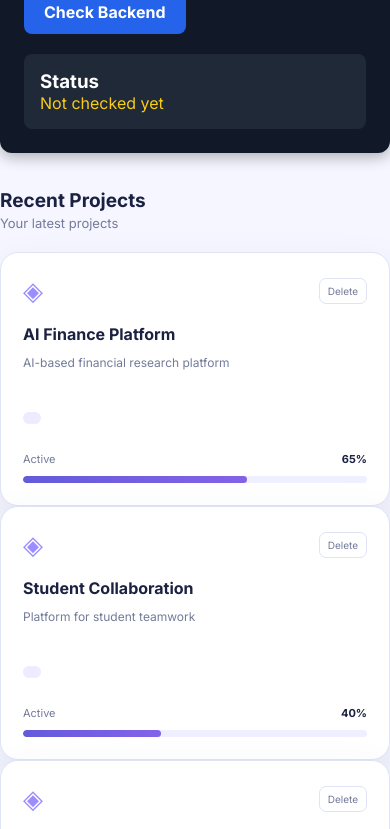
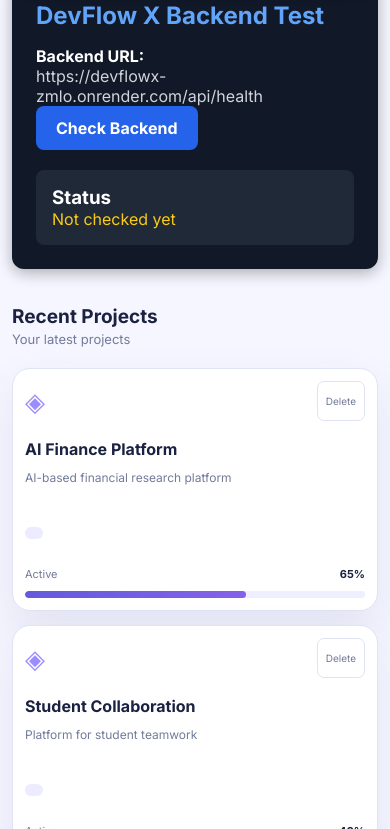
Before and after one commit to ashutoshsinghthakur0827-wq/DevFlowX, a React (Vite) app in the folder frontend-react/: page /dashboard in a window 390 px wide. Shown: the part 1171-2000 px from the top of the page. Built offline with nearby package versions, Linux system fonts and the light colour scheme.

Commit message:
Implement mobile layout styles in index.css
Added mobile layout styles for responsive design.

```diff
--- a/frontend-react/src/index.css
+++ b/frontend-react/src/index.css
@@ -2593,3 +2593,317 @@
     flex-direction: column;
   }
 }
+/* =========================================
+   DEVFLOW X - MOBILE LAYOUT ONLY
+   ========================================= */
+
+@media (max-width: 768px) {
+
+  /* Main page */
+  body {
+    margin: 0;
+    overflow-x: hidden;
+  }
+
+  #root {
+    width: 100%;
+    min-width: 0;
+  }
+
+  /* Sidebar becomes a top navigation bar */
+  .sidebar {
+    position: fixed;
+    top: 0;
+    left: 0;
+    right: 0;
+    z-index: 9999;
+
+    display: flex;
+    flex-direction: column;
+
+    width: 100%;
+    height: auto;
+    padding: 10px;
+
+    background: var(--sidebar-bg, #111827);
+    border: none;
+  }
+
+  /* Logo */
+  .sidebar-brand,
+  .brand,
+  .logo-section {
+    display: flex;
+    justify-content: center;
+    align-items: center;
+
+    width: 100%;
+    padding: 8px 0;
+  }
+
+  /* Horizontal navigation */
+  .nav-menu,
+  .sidebar-nav,
+  .nav-links,
+  .navigation {
+    display: flex !important;
+    flex-direction: row !important;
+    align-items: center;
+
+    width: 100%;
+    gap: 8px;
+
+    padding: 8px 0;
+
+    overflow-x: auto;
+    overflow-y: hidden;
+
+    scrollbar-width: none;
+    -webkit-overflow-scrolling: touch;
+  }
+
+  .nav-menu::-webkit-scrollbar,
+  .sidebar-nav::-webkit-scrollbar,
+  .nav-links::-webkit-scrollbar,
+  .navigation::-webkit-scrollbar {
+    display: none;
+  }
+
+  /* All navigation items */
+  .nav-item,
+  .nav-link,
+  .sidebar-link,
+  .navigation-item {
+    display: flex !important;
+    flex: 0 0 auto !important;
+
+    align-items: center;
+    justify-content: center;
+
+    min-width: max-content;
+    min-height: 42px;
+
+    padding: 10px 14px;
+
+    color: inherit;
+    font-size: 12px;
+    white-space: nowrap;
+
+    border-radius: 10px;
+  }
+
+  /* Active navigation item */
+  .nav-item.active,
+  .nav-link.active,
+  .sidebar-link.active,
+  .navigation-item.active {
+    color: #ffffff;
+    background: #635bff;
+  }
+
+  /* Main content below top navigation */
+  .main-content,
+  .main-area,
+  .content-area,
+  .app-content {
+    width: 100%;
+    min-width: 0;
+
+    margin-left: 0 !important;
+    padding: 16px;
+
+    margin-top: 125px;
+  }
+
+  /* Dashboard cards */
+  .stats-grid,
+  .dashboard-stats,
+  .statistics-grid {
+    display: grid;
+    grid-template-columns: repeat(2, minmax(0, 1fr));
+
+    width: 100%;
+    gap: 10px;
+  }
+
+  /* All content grids */
+  .dashboard-grid,
+  .content-grid,
+  .projects-grid,
+  .tasks-grid,
+  .team-grid,
+  .analytics-grid {
+    display: grid;
+    grid-template-columns: minmax(0, 1fr);
+
+    width: 100%;
+    gap: 14px;
+  }
+
+  /* Cards */
+  .card,
+  .project-card,
+  .task-card,
+  .team-card,
+  .analytics-card,
+  .panel {
+    width: 100%;
+    min-width: 0;
+    padding: 14px;
+    overflow-wrap: anywhere;
+  }
+
+  /* Task and project content */
+  .task-list,
+  .tasks-list,
+  .project-list,
+  .projects-list {
+    display: flex;
+    flex-direction: column;
+    gap: 12px;
+
+    width: 100%;
+  }
+
+  .task-item,
+  .task-row,
+  .project-card {
+    max-width: 100%;
+    overflow-wrap: anywhere;
+  }
+
+  /* AI Assistant */
+  .ai-layout,
+  .assistant-layout,
+  .chat-layout {
+    display: flex;
+    flex-direction: column;
+
+    width: 100%;
+    gap: 12px;
+  }
+
+  .chat-container,
+  .chat-window,
+  .ai-chat {
+    width: 100%;
+    min-width: 0;
+    max-width: 100%;
+  }
+
+  .chat-message {
+    max-width: 90%;
+    overflow-wrap: anywhere;
+    word-break: break-word;
+  }
+
+  /* Team */
+  .team-members,
+  .members-grid {
+    display: grid;
+    grid-template-columns: minmax(0, 1fr);
+    gap: 12px;
+  }
+
+  /* Analytics */
+  .chart-container,
+  .chart-wrapper {
+    width: 100%;
+    max-width: 100%;
+    overflow-x: auto;
+  }
+
+  /* Settings */
+  .settings-layout,
+  .settings-container {
+    display: grid;
+    grid-template-columns: minmax(0, 1fr);
+
+    width: 100%;
+    gap: 12px;
+  }
+
+  /* Buttons */
+  button {
+    min-height: 40px;
+    max-width: 100%;
+  }
+
+  /* Forms */
+  input,
+  select,
+  textarea {
+    width: 100%;
+    max-width: 100%;
+    font-size: 14px;
+  }
+
+  /* Modal */
+  .modal-overlay {
+    align-items: flex-end;
+    padding: 0;
+  }
+
+  .modal,
+  .modal-content {
+    width: 100%;
+    max-width: 100%;
+    max-height: 90vh;
+
+    overflow-y: auto;
+    padding: 18px;
+
+    border-radius: 20px 20px 0 0;
+  }
+}
+
+
+/* =========================================
+   SMALL MOBILE DEVICES
+   ========================================= */
+
+@media (max-width: 480px) {
+
+  .sidebar {
+    padding: 8px;
+  }
+
+  .nav-item,
+  .nav-link,
+  .sidebar-link,
+  .navigation-item {
+    min-height: 38px;
+    padding: 8px 11px;
+    font-size: 11px;
+  }
+
+  .main-content,
+  .main-area,
+  .content-area,
+  .app-content {
+    margin-top: 112px;
+    padding: 12px;
+  }
+
+  .stats-grid,
+  .dashboard-stats,
+  .statistics-grid {
+    grid-template-columns: minmax(0, 1fr);
+  }
+
+  .card,
+  .project-card,
+  .task-card,
+  .team-card,
+  .analytics-card,
+  .panel {
+    padding: 12px;
+  }
+
+  .nav-item svg,
+  .nav-link svg,
+  .sidebar-link svg {
+    width: 15px;
+    height: 15px;
+  }
+}
```
